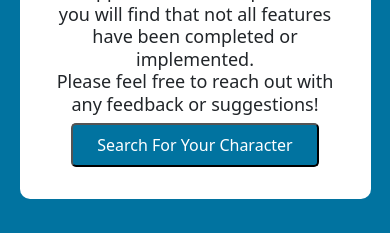
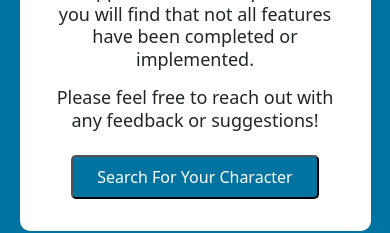
Before and after one commit to MatthewGammon/Albion-Player-Info, a React (Create React App) app: page /home in a window 390 px wide. Shown: the part 476-709 px from the top of the page. Built offline with nearby package versions, Linux system fonts and the light colour scheme; no server answers.

Commit message:
increased selector specificity

```diff
--- a/src/components/battles/BattleEvent.css
+++ b/src/components/battles/BattleEvent.css
@@ -98,12 +98,13 @@
     order: 1;
   }
 
-  p {
+  .event-info p {
     font-size: 1rem;
     margin-bottom: 0em;
   }
 
-  h4 {
+  .killer-info h4,
+  .victim-info h4 {
     font-size: 1.5rem;
   }
 }
```
